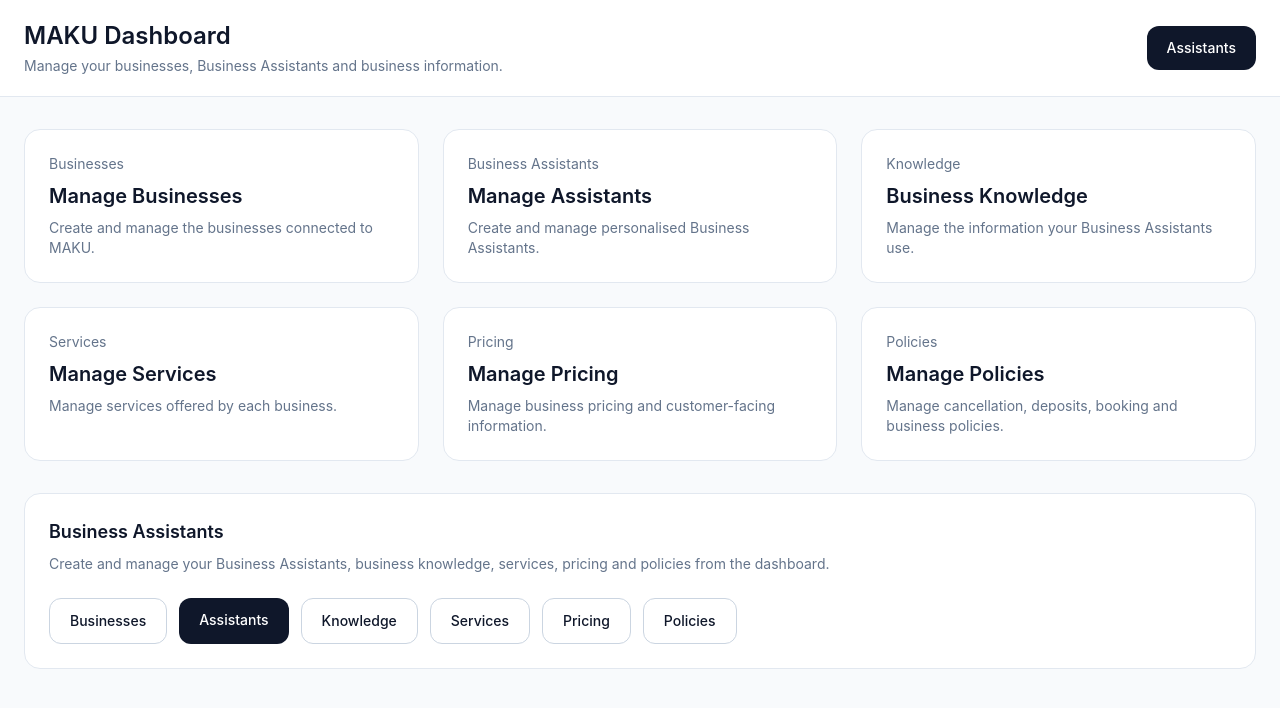
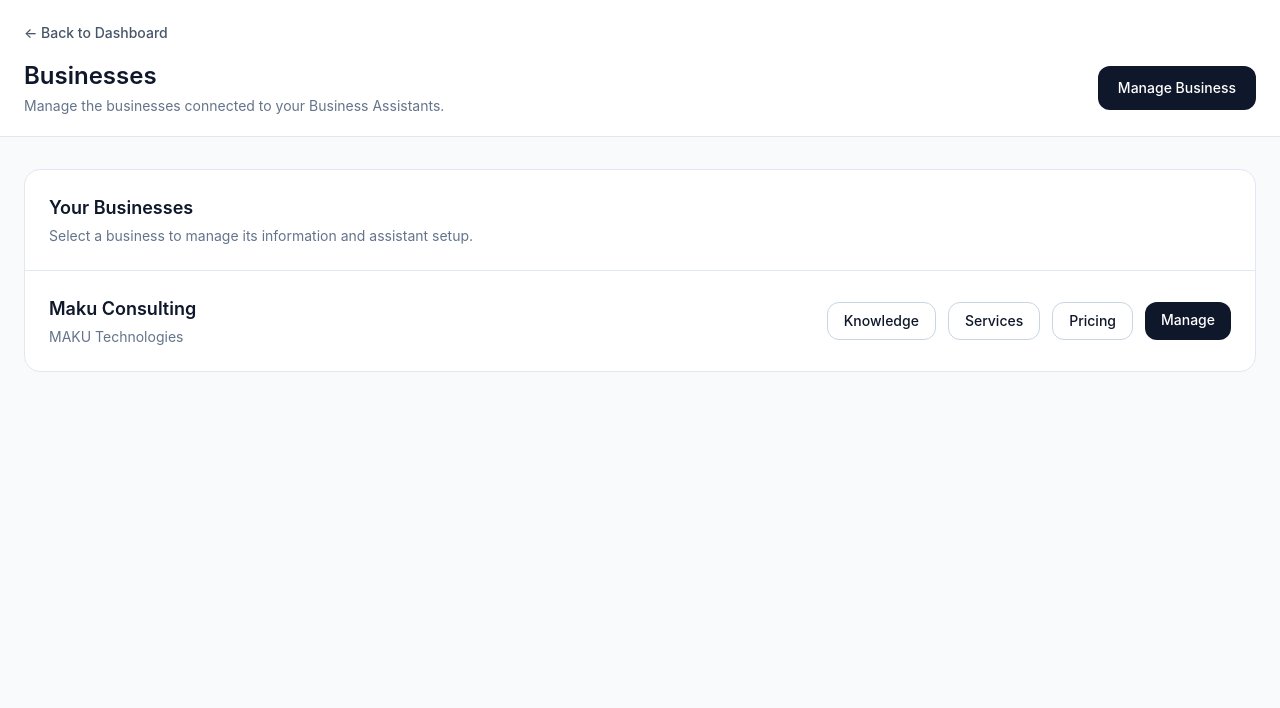
Before and after one commit to NBelleBee/maku-platform, a Next.js app: page /dashboard in a window 1280 px wide. Shown: the top 708 px of the page. Built offline with nearby package versions, Linux system fonts and the light colour scheme.

Commit message:
Update page.tsx

```diff
--- a/app/dashboard/page.tsx
+++ b/app/dashboard/page.tsx
@@ -1,189 +1,107 @@
 import Link from 'next/link'
 
-export default function DashboardPage() {
+const businesses = [
+  {
+    id: '1',
+    name: 'Maku Consulting',
+    description: 'MAKU Technologies',
+  },
+]
+
+export default function BusinessesPage() {
   return (
     <main className="min-h-screen bg-slate-50">
       <header className="border-b border-slate-200 bg-white">
-        <div className="mx-auto flex max-w-7xl items-center justify-between px-6 py-5">
+        <div className="mx-auto max-w-7xl px-6 py-5">
+          <Link
+            href="/dashboard"
+            className="text-sm font-medium text-slate-600 hover:text-slate-900"
+          >
+            ← Back to Dashboard
+          </Link>
+
+          <div className="mt-4 flex items-center justify-between gap-4">
             <div>
               <h1 className="text-2xl font-semibold text-slate-900">
-              MAKU Dashboard
+                Businesses
               </h1>
 
               <p className="mt-1 text-sm text-slate-500">
-              Manage your businesses, Business Assistants and business
-              information.
+                Manage the businesses connected to your Business Assistants.
               </p>
             </div>
 
             <Link
-            href="/dashboard/assistants"
-            className="rounded-xl bg-slate-900 px-5 py-3 text-sm font-medium text-white"
+              href="/dashboard/businesses/new"
+              className="rounded-xl bg-slate-900 px-5 py-3 text-sm font-medium text-white hover:bg-slate-800"
             >
-            Assistants
+              Manage Business
             </Link>
+          </div>
         </div>
       </header>
 
       <section className="mx-auto max-w-7xl px-6 py-8">
-        <div className="grid gap-6 md:grid-cols-2 lg:grid-cols-3">
-
-          <Link
-            href="/dashboard/businesses"
-            className="rounded-2xl border border-slate-200 bg-white p-6 transition hover:border-slate-400"
-          >
-            <p className="text-sm text-slate-500">
-              Businesses
-            </p>
-
-            <h2 className="mt-2 text-xl font-semibold text-slate-900">
-              Manage Businesses
+        <div className="rounded-2xl border border-slate-200 bg-white">
+          <div className="border-b border-slate-200 p-6">
+            <h2 className="text-lg font-semibold text-slate-900">
+              Your Businesses
             </h2>
 
-            <p className="mt-2 text-sm text-slate-500">
-              Create and manage the businesses connected to MAKU.
+            <p className="mt-1 text-sm text-slate-500">
+              Select a business to manage its information and assistant setup.
             </p>
-          </Link>
-
-          <Link
-            href="/dashboard/assistants"
-            className="rounded-2xl border border-slate-200 bg-white p-6 transition hover:border-slate-400"
-          >
-            <p className="text-sm text-slate-500">
-              Business Assistants
-            </p>
-
-            <h2 className="mt-2 text-xl font-semibold text-slate-900">
-              Manage Assistants
-            </h2>
-
-            <p className="mt-2 text-sm text-slate-500">
-              Create and manage personalised Business Assistants.
-            </p>
-          </Link>
-
-          <Link
-            href="/dashboard/knowledge"
-            className="rounded-2xl border border-slate-200 bg-white p-6 transition hover:border-slate-400"
-          >
-            <p className="text-sm text-slate-500">
-              Knowledge
-            </p>
-
-            <h2 className="mt-2 text-xl font-semibold text-slate-900">
-              Business Knowledge
-            </h2>
-
-            <p className="mt-2 text-sm text-slate-500">
-              Manage the information your Business Assistants use.
-            </p>
-          </Link>
-
-          <Link
-            href="/dashboard/services"
-            className="rounded-2xl border border-slate-200 bg-white p-6 transition hover:border-slate-400"
-          >
-            <p className="text-sm text-slate-500">
-              Services
-            </p>
-
-            <h2 className="mt-2 text-xl font-semibold text-slate-900">
-              Manage Services
-            </h2>
-
-            <p className="mt-2 text-sm text-slate-500">
-              Manage services offered by each business.
-            </p>
-          </Link>
-
-          <Link
-            href="/dashboard/pricing"
-            className="rounded-2xl border border-slate-200 bg-white p-6 transition hover:border-slate-400"
-          >
-            <p className="text-sm text-slate-500">
-              Pricing
-            </p>
-
-            <h2 className="mt-2 text-xl font-semibold text-slate-900">
-              Manage Pricing
-            </h2>
-
-            <p className="mt-2 text-sm text-slate-500">
-              Manage business pricing and customer-facing information.
-            </p>
-          </Link>
-
-          <Link
-            href="/dashboard/policies"
-            className="rounded-2xl border border-slate-200 bg-white p-6 transition hover:border-slate-400"
-          >
-            <p className="text-sm text-slate-500">
-              Policies
-            </p>
-
-            <h2 className="mt-2 text-xl font-semibold text-slate-900">
-              Manage Policies
-            </h2>
-
-            <p className="mt-2 text-sm text-slate-500">
-              Manage cancellation, deposits, booking and business policies.
-            </p>
-          </Link>
-
           </div>
 
-        <div className="mt-8 rounded-2xl border border-slate-200 bg-white p-6">
-          <h2 className="text-lg font-semibold text-slate-900">
-            Business Assistants
-          </h2>
+          <div className="divide-y divide-slate-200">
+            {businesses.map((business) => (
+              <div
+                key={business.id}
+                className="p-6"
+              >
+                <div className="flex flex-col gap-5 md:flex-row md:items-center md:justify-between">
+                  <div>
+                    <h3 className="text-lg font-semibold text-slate-900">
+                      {business.name}
+                    </h3>
 
-          <p className="mt-2 text-sm text-slate-500">
-            Create and manage your Business Assistants, business knowledge,
-            services, pricing and policies from the dashboard.
+                    <p className="mt-1 text-sm text-slate-500">
+                      {business.description}
                     </p>
+                  </div>
 
-          <div className="mt-6 flex flex-wrap gap-3">
+                  <div className="flex flex-wrap gap-3">
                     <Link
-              href="/dashboard/businesses"
-              className="rounded-xl border border-slate-300 px-5 py-3 text-sm font-medium text-slate-900"
-            >
-              Businesses
-            </Link>
-
-            <Link
-              href="/dashboard/assistants"
-              className="rounded-xl bg-slate-900 px-5 py-3 text-sm font-medium text-white"
-            >
-              Assistants
-            </Link>
-
-            <Link
-              href="/dashboard/knowledge"
-              className="rounded-xl border border-slate-300 px-5 py-3 text-sm font-medium text-slate-900"
+                      href={`/dashboard/businesses/${business.id}/knowledge`}
+                      className="rounded-xl border border-slate-300 px-4 py-2 text-sm font-medium text-slate-900 hover:bg-slate-50"
                     >
                       Knowledge
                     </Link>
 
                     <Link
-              href="/dashboard/services"
-              className="rounded-xl border border-slate-300 px-5 py-3 text-sm font-medium text-slate-900"
+                      href={`/dashboard/businesses/${business.id}/services`}
+                      className="rounded-xl border border-slate-300 px-4 py-2 text-sm font-medium text-slate-900 hover:bg-slate-50"
                     >
                       Services
                     </Link>
 
                     <Link
-              href="/dashboard/pricing"
-              className="rounded-xl border border-slate-300 px-5 py-3 text-sm font-medium text-slate-900"
+                      href={`/dashboard/businesses/${business.id}/pricing`}
+                      className="rounded-xl border border-slate-300 px-4 py-2 text-sm font-medium text-slate-900 hover:bg-slate-50"
                     >
                       Pricing
                     </Link>
 
                     <Link
-              href="/dashboard/policies"
-              className="rounded-xl border border-slate-300 px-5 py-3 text-sm font-medium text-slate-900"
+                      href={`/dashboard/businesses/${business.id}`}
+                      className="rounded-xl bg-slate-900 px-4 py-2 text-sm font-medium text-white hover:bg-slate-800"
                     >
-              Policies
+                      Manage
                     </Link>
+                  </div>
+                </div>
+              </div>
+            ))}
           </div>
         </div>
       </section>
```
Lines whose indentation alone changed are shown as unchanged.
